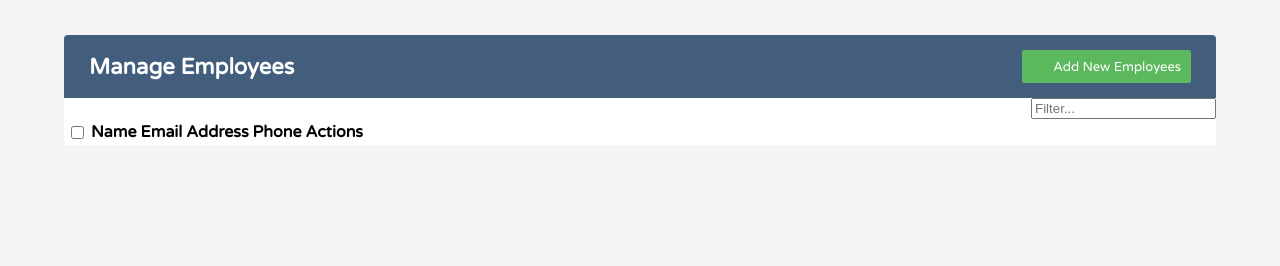
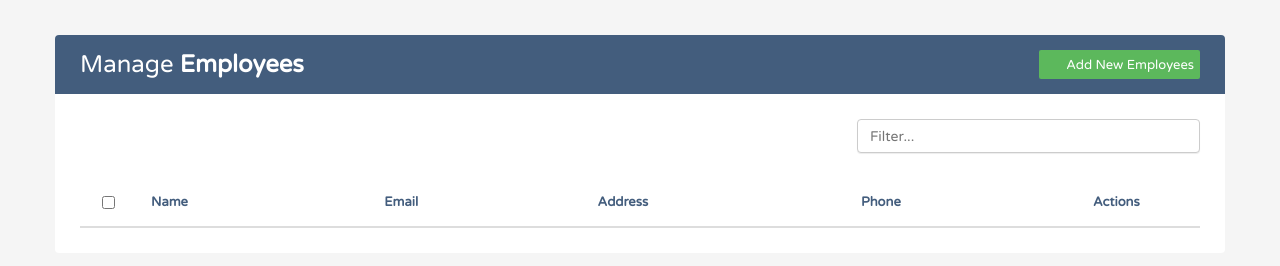
Before and after one commit to agusruidiazgd/TP3_Ada, a plain HTML site: page index.html in a window 1280 px wide. Drawn offline with Linux system fonts and the light colour scheme.

Commit message:
estilos terminados

```diff
--- a/index.html
+++ b/index.html
@@ -10,7 +10,7 @@
 <body>
     <main id="main-container">
         <header>
-            <h1>Manage Employees</h1>
+            <h1>Manage <b>Employees</b></h1>
             <button class="btn green" type="button">
                 <i class="material-icons">&#xE147;</i>
                 Add New Employees</button>
@@ -19,22 +19,24 @@
         <div class="input-container">
             <input type="text" placeholder="Filter...">
         </div>
-
-        <table>
+        <div class="table-container">
+            <table id="table-content">
                 <thead>
                     <tr>
-                    <th>
+                        <th class="input-table">
                             <input type="checkbox">
                         </th>
-                    <th>Name</th>
-                    <th>Email</th>
-                    <th>Address</th>
-                    <th>Phone</th>
-                    <th>Actions</th>
+                        <th class="thead name">Name</th>
+                        <th class="thead email">Email</th>
+                        <th class="thead address">Address</th>
+                        <th class="thead phone">Phone</th>
+                        <th class="thead actions">Actions</th>
                     </tr>
                 </thead>
                 <tbody id="tbody"></tbody>
             </table>
+        </div>
+
     </main>
 
 </body>
--- a/scss/abstract/_variables.scss
+++ b/scss/abstract/_variables.scss
@@ -1,14 +1,14 @@
 // colors //
 $color-white: #fff;
 $color-grey-light:#f5f5f5;
-$color-grey: #ddd;
+$color-grey: #ccc;
 $color-blue: rgb(67,93,125);
 $color-green: #5cb85c;
 
 // font sizes //
 $font-xs: 13px; ////
 $font-s: 16px;
-$font-m: 22px; /////
+$font-m: 24px; /////
 
 // fonts //
 $font: 'Varela Round', sans-serif;
@@ -25,8 +25,9 @@ $margin-l: 40px;
 $margin-xl: 80px;
 
 // paddings //
+$padding-xxs:4px;
 $padding-xs: 6px;
-$padding-s: 10px;
+$padding-s: 12px;
 $padding-m: 15px; ////
 $padding-l: 25px; ////
 $padding-xl: 35px; ///
--- /dev/null
+++ b/scss/components/_table.scss
@@ -0,0 +1,43 @@
+.table-container{
+    padding: 0 $padding-l $padding-l $padding-l;
+    #table-content{
+        width: 100%;
+        border-collapse: collapse;
+
+        thead{
+
+            color:$color-blue;
+            font-size: $font-xs;
+            border-bottom: 2px solid #ddd;
+            .thead{
+                height: 49px;
+                text-align: left;
+                padding: 12px 15px;
+                vertical-align: middle;
+                &.name{
+                    width:233px;
+                }
+                &.email{
+                    width:210px;
+                }
+                &.address{
+                    width:266px;
+                }
+                &.phone{
+                    width:231px;
+                }
+                &.actions{
+                    width:100px;
+                }
+            }
+            .input-table{
+                width:60px;
+                input{//TODO: googlear como cambiar estilos al input
+                    width:13px;
+                    height: 13px;
+                }
+            }
+
+        }
+    }
+}
--- a/scss/sections/_main-container.scss
+++ b/scss/sections/_main-container.scss
@@ -5,7 +5,7 @@
     border-radius: 4px;
     margin: 0 auto;
     overflow: hidden;
-    width: 90%;
+    width: 1170px;
     header {
         background-color: $color-blue;
         color: $color-white;
@@ -16,10 +16,24 @@
         h1 {
             margin: 0;
             font-size: $font-m;
+            font-weight: 200;
         }
     }
     .input-container {
         display: flex;
         justify-content: flex-end;
+        padding:$padding-l;
+        input{
+            padding:$padding-xs $padding-s ;
+            border-radius: 4px;
+            border: 1px solid $color-grey;
+            color:#555;
+            box-shadow: 0 1px 1px rgba(0,0,0,.075);
+            font-family: $font;
+            font-size: 14px;
+            box-sizing: border-box;
+            height: 34px;
+            width: 343px;
+        }
     }
 }
--- a/scss/style.scss
+++ b/scss/style.scss
@@ -1,6 +1,7 @@
 @import "../scss/abstract/variables";
 @import "../scss/sections/main-container";
 @import "../scss/components/buttons";
+@import "../scss/components/table";
 
 
 body {
```
Also changed, not shown: css/style.css, 1 other file. Lines whose indentation alone changed are shown as unchanged.
